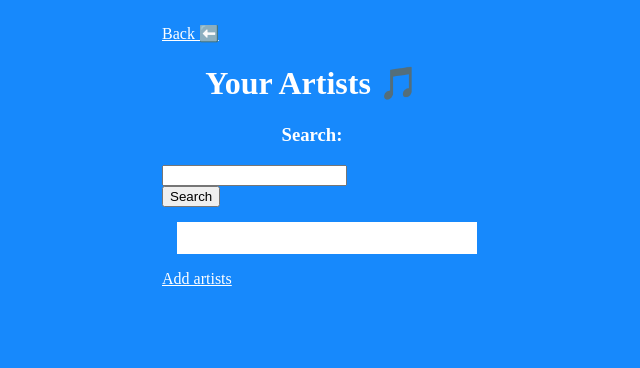
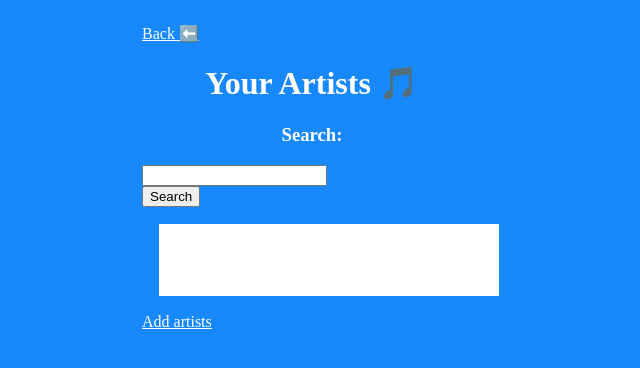
Before and after one commit to tatefrost/Stalk-Star, a Flask app: page /artists/1 in a window 1280 px wide. Shown: the top 368 px of the page, without its empty margins (328-968 px from the left). Run offline with Flask 2, Linux system fonts and the light colour scheme; the visitor is signed in with stand-in values (Sample User, id 1); data comes from the database, SQL or seed files in the repository; data that the repository does not hold is empty.

Commit message:
updated artists list box to scroll on overflow

```diff
--- a/server.py
+++ b/server.py
@@ -105,7 +105,7 @@ def home(user_id):
 def artists(user_id):
         """View all artists user follows"""
 
-        ytapi.send_new_song_email(ytapi.check_for_updates())
+        # ytapi.send_new_song_email(ytapi.check_for_updates())
 
         user = User.query.get(user_id)
         artists_id_list = Follows.query.filter_by(user_id=user_id)
--- a/static/css/stalk-star.css
+++ b/static/css/stalk-star.css
@@ -24,7 +24,7 @@ p {
   margin: 5%;
   display: flex;
   justify-content: center;
-  align-items: center;
+  align-items: top;
 }
 
 .landinglinks {
@@ -38,8 +38,12 @@ a {
 }
 
 #artists_list {
-  max-height: 1000px;
+  max-height: 800px;
   width: 300px;
   display: flex;
-  justify-content: center;
+  justify-content: left;
+  overflow-x: hidden;
+  overflow-y: auto;
+  padding: 20px;
+  margin-bottom: 5%;
 }
```
